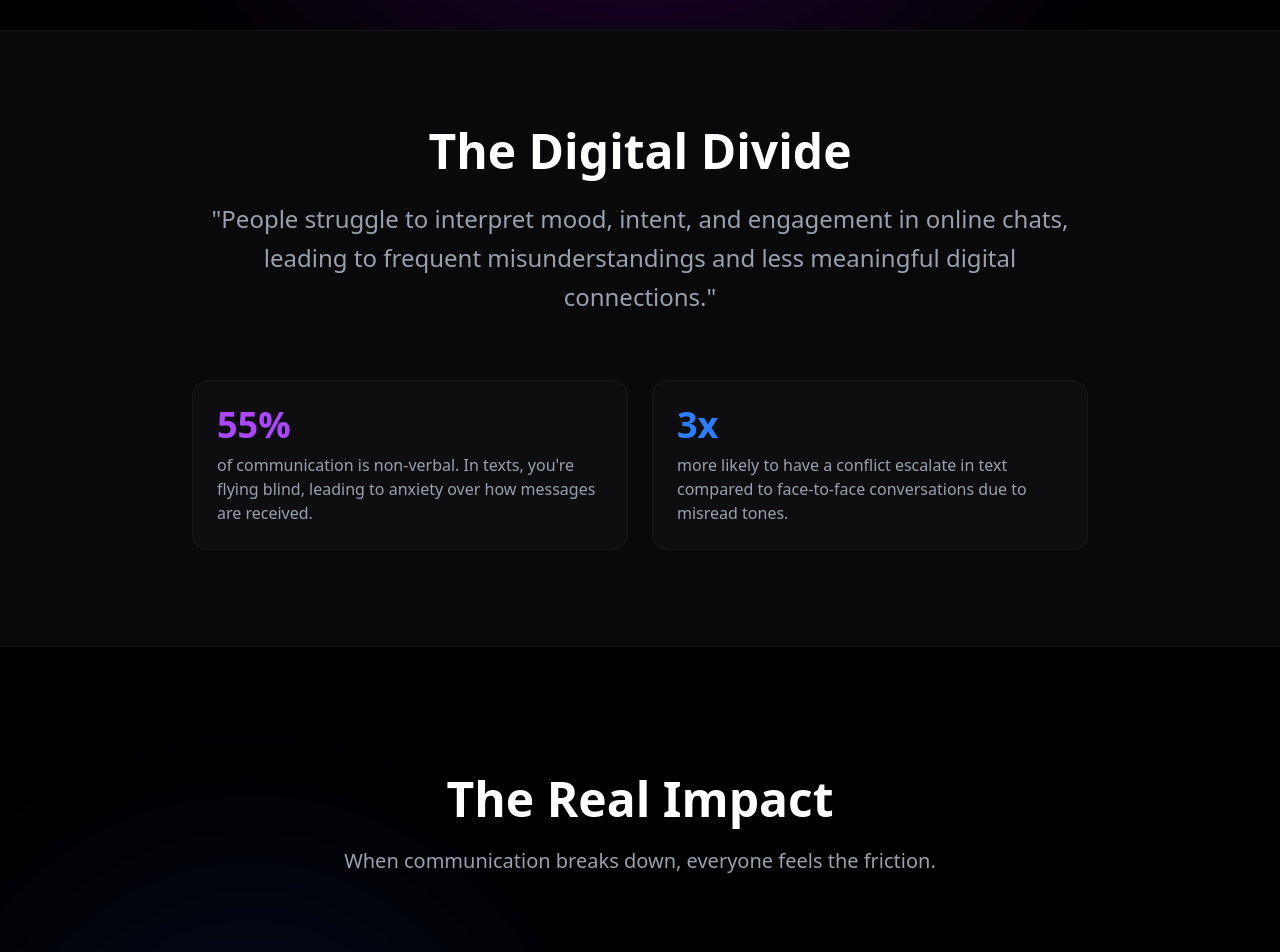
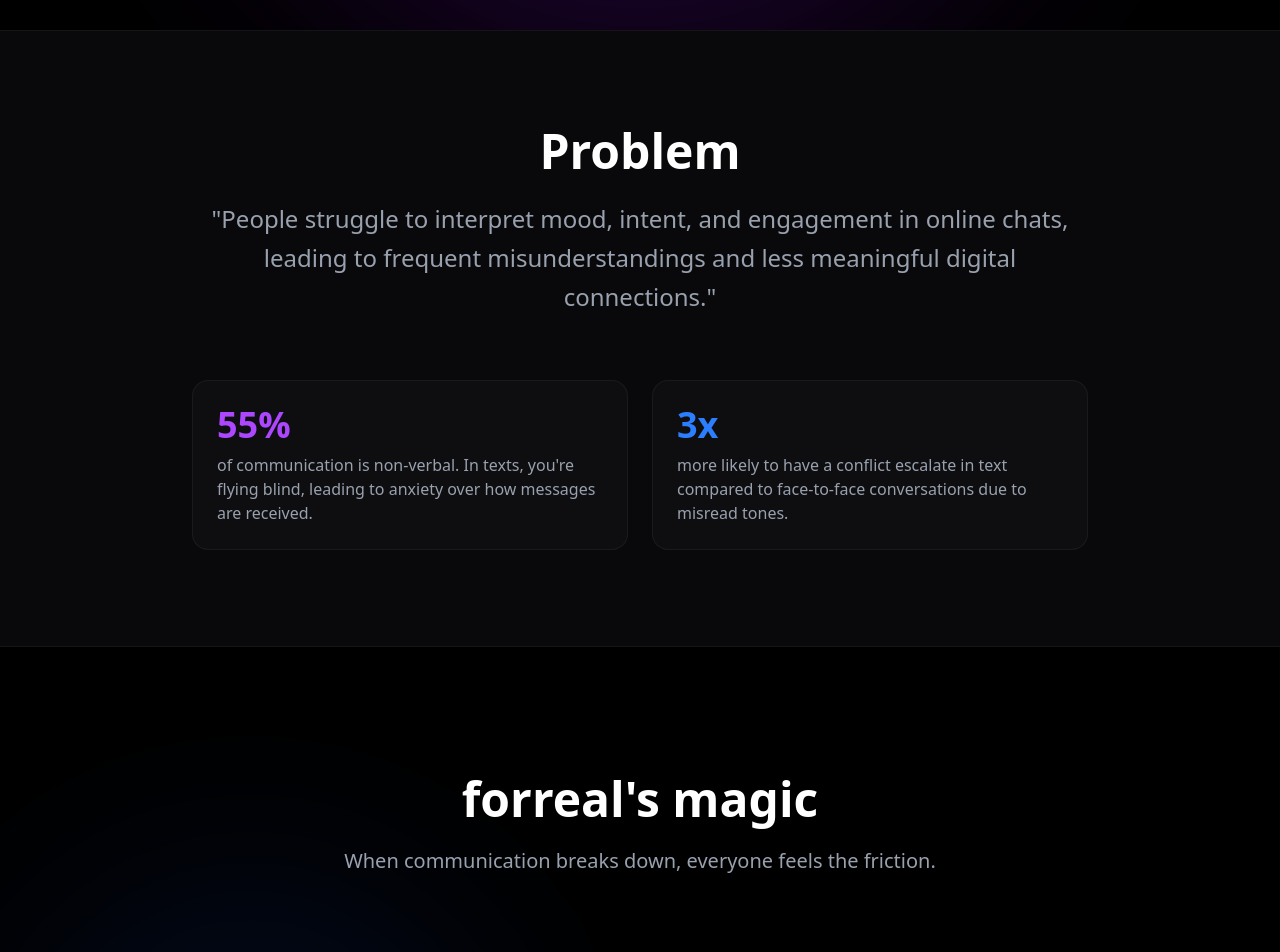
Before and after one commit to 23f2003556/forreal-0, a Next.js app: page / in a window 1280 px wide. Shown: the part 700-1652 px from the top of the page. Built offline with nearby package versions, Linux system fonts and the light colour scheme; no server answers.

Commit message:
Update headline text for Problem and Magic sections

```diff
--- a/src/components/landing/LandingPage.tsx
+++ b/src/components/landing/LandingPage.tsx
@@ -99,7 +99,7 @@
                         viewport={{ once: true }}
                         className="text-center max-w-4xl mx-auto mb-16"
                     >
-                        <h2 className="text-3xl md:text-5xl font-bold mb-6">The Digital Divide</h2>
+                        <h2 className="text-3xl md:text-5xl font-bold mb-6">Problem</h2>
                         <p className="text-xl md:text-2xl text-gray-400 leading-relaxed font-light">
                             "People struggle to interpret mood, intent, and engagement in online chats, leading to frequent misunderstandings and less meaningful digital connections."
                         </p>
@@ -136,7 +136,7 @@
 
                 <div className="max-w-7xl mx-auto px-4 sm:px-6 lg:px-8 relative z-10">
                     <div className="text-center mb-20">
-                        <h2 className="text-3xl md:text-5xl font-bold mb-6">The Real Impact</h2>
+                        <h2 className="text-3xl md:text-5xl font-bold mb-6">forreal's magic</h2>
                         <p className="text-xl text-gray-400 max-w-2xl mx-auto">When communication breaks down, everyone feels the friction.</p>
                     </div>
 
```
